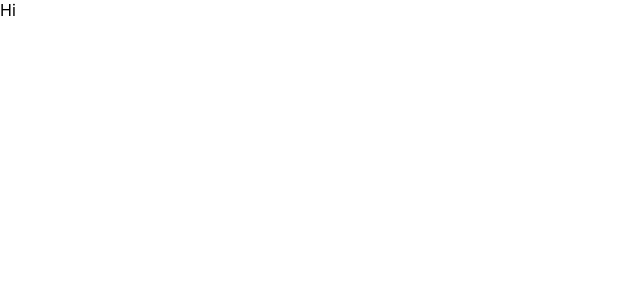
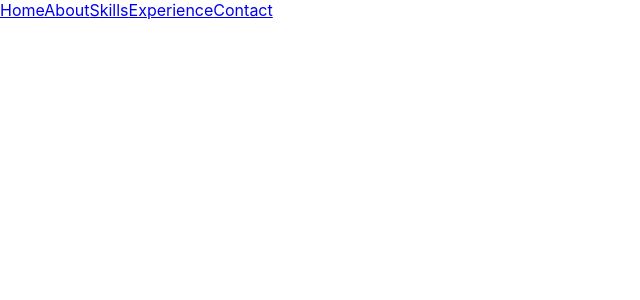
Before and after one commit to Sufiyan2003/testing-application, a React (Create React App) app: page / in a window 1280 px wide. Shown: the top 300 px of the page, without its empty margins (0-640 px from the left). Built offline with nearby package versions, Linux system fonts and the light colour scheme.

Commit message:
added Header

```diff
--- a/src/App.js
+++ b/src/App.js
@@ -1,10 +1,11 @@
 import logo from './logo.svg';
 import './App.css';
+import Header from './Header';
 
 function App() {
   return (
     <div>
-      Hi
+      <Header/>
     </div>
   );
 }
--- /dev/null
+++ b/src/Header.js
@@ -0,0 +1,17 @@
+import React from "react";
+
+function Header() {
+  return (
+    <div className="topnav">
+      <a className="active" href="#home">
+        Home
+      </a>
+      <a href="#about">About</a>
+      <a href="#skills">Skills</a>
+      <a href="#experience">Experience</a>
+      <a href="#contact">Contact</a>
+    </div>
+  );
+}
+
+export default Header;
```
